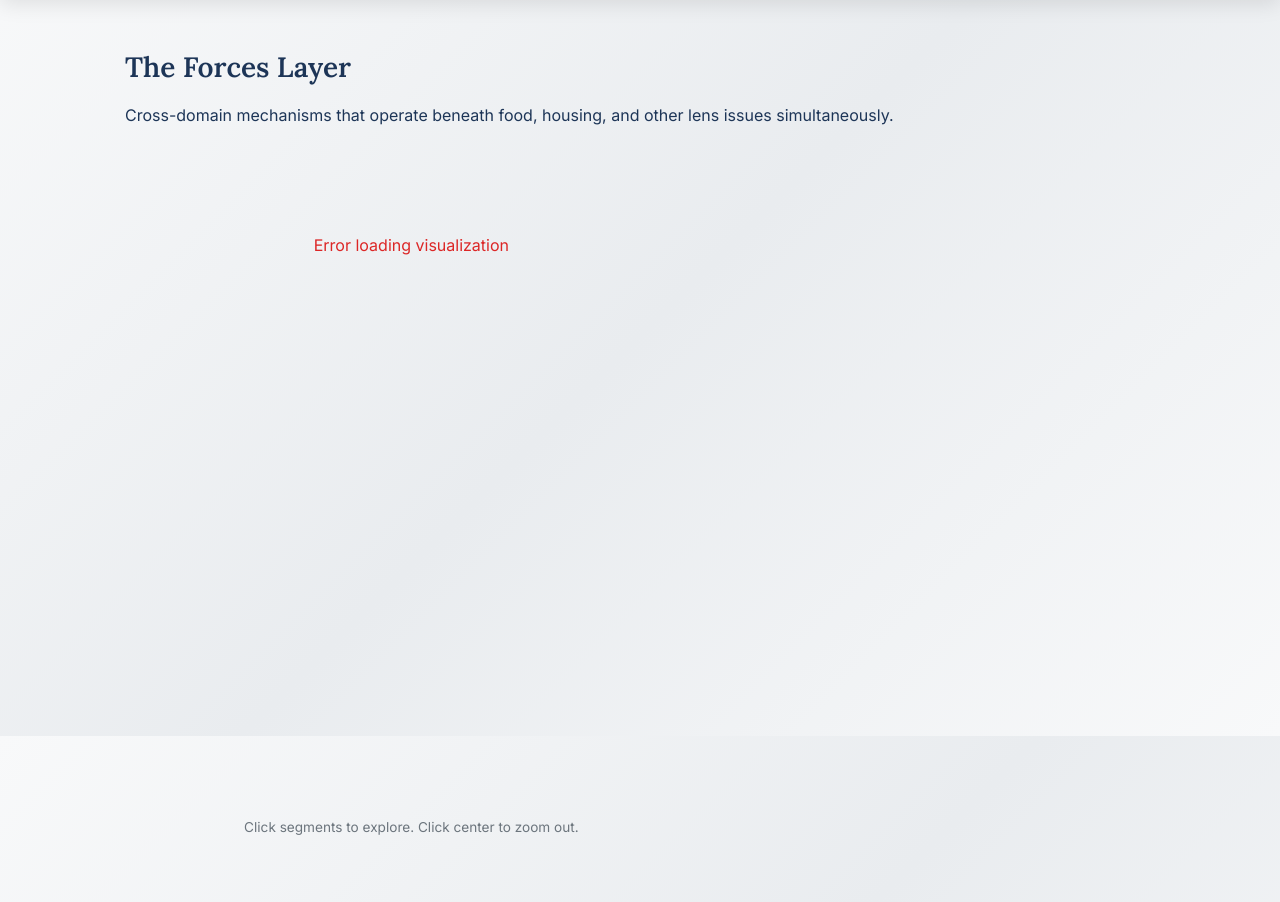
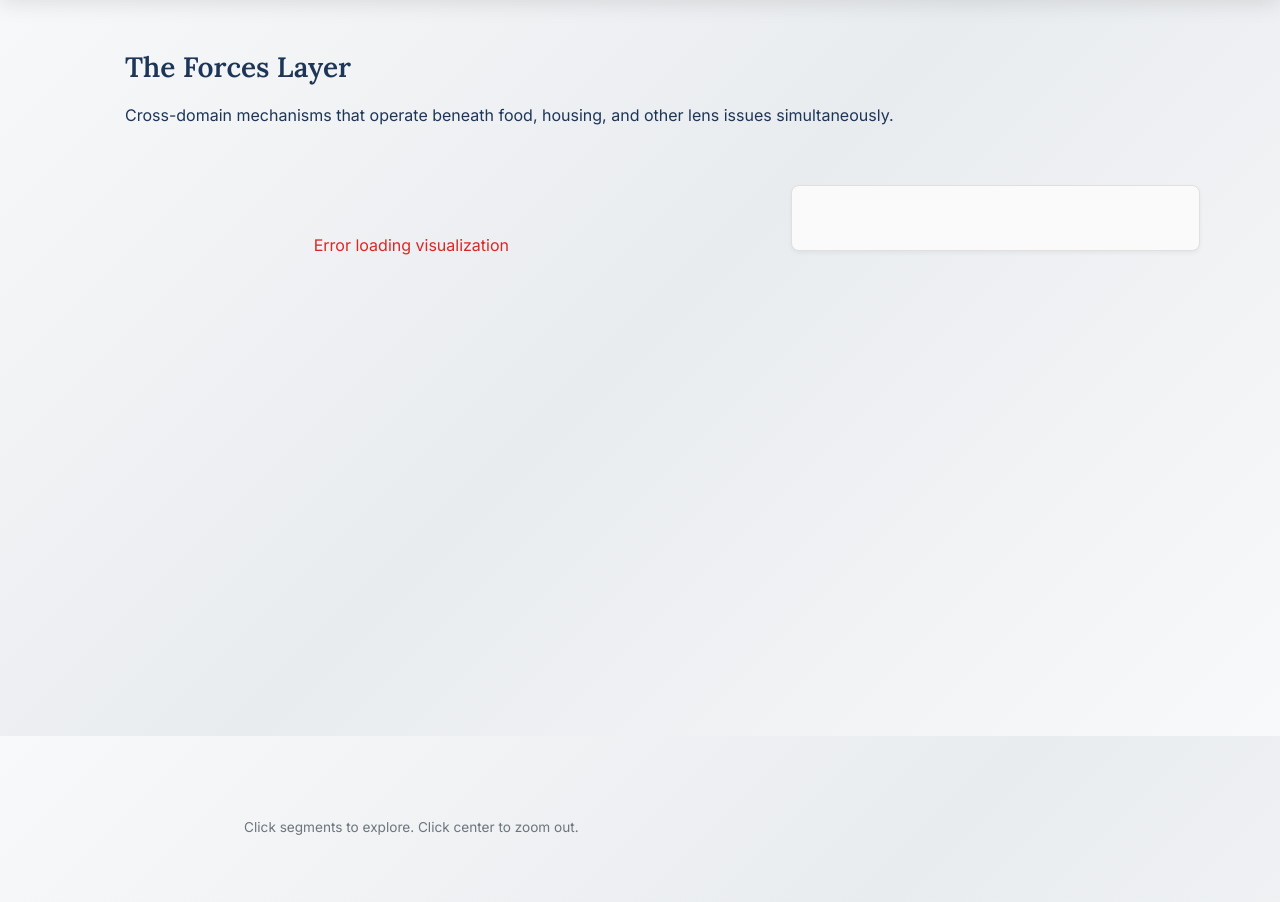
Before and after one commit to Karlo-I/conviction, a Flask app: page /forces in a window 1280 px wide. Shown: the part 64-966 px from the top of the page. Run offline with Flask 3, Linux system fonts and the light colour scheme; data that the repository does not hold is empty; some libraries are stand-ins or nearby versions.

Commit message:
added scrollable feature on forces.html

```diff
--- a/templates/forces.html
+++ b/templates/forces.html
@@ -45,6 +45,7 @@
     .forces-content-wrapper {
         width: 40%;
         padding-left: 2rem;
+        padding-top: 2rem;
     }
 
     .forces-grid {
@@ -89,6 +90,34 @@
         }
     }
 
+    .scrollable-forces-box {
+        max-height: 600px; /* Adjust this height as needed (e.g., 500px, 70vh) */
+        overflow-y: auto;  /* Enables vertical scrolling when content exceeds max-height */
+
+        /* Styling for the "box frame" look */
+        border: 1px solid #e0e0e0;
+        border-radius: 8px;
+        padding: 1rem;
+        background-color: #fafafa; /* Optional: slight background to distinguish the box */
+        box-shadow: 0 2px 4px rgba(0,0,0,0.05); /* Optional: subtle shadow */
+    }
+
+    /* Optional: Make the scrollbar look nicer (Webkit browsers like Chrome/Safari) */
+    .scrollable-forces-box::-webkit-scrollbar {
+        width: 8px;
+    }
+    .scrollable-forces-box::-webkit-scrollbar-track {
+        background: #f1f1f1;
+        border-radius: 4px;
+    }
+    .scrollable-forces-box::-webkit-scrollbar-thumb {
+        background: #888;
+        border-radius: 4px;
+    }
+    .scrollable-forces-box::-webkit-scrollbar-thumb:hover {
+        background: #555;
+    }
+
 </style>
 {% endblock %}
 
@@ -108,6 +137,8 @@
         </div>
 
         <div class="forces-content-wrapper">
+            <!-- Scrollable Box Frame -->
+            <div class="scrollable-forces-box">
                 <div class="forces-grid">
                     {% for category, forces in grouped_forces.items() %}
                         {% for force in forces %}
@@ -121,6 +152,8 @@
                     {% endfor %}
                 </div>
             </div>
+            <!-- Scrollable Box Frame -->
+        </div>
 
     </div>
 </div>
```
Lines whose indentation alone changed are shown as unchanged.
